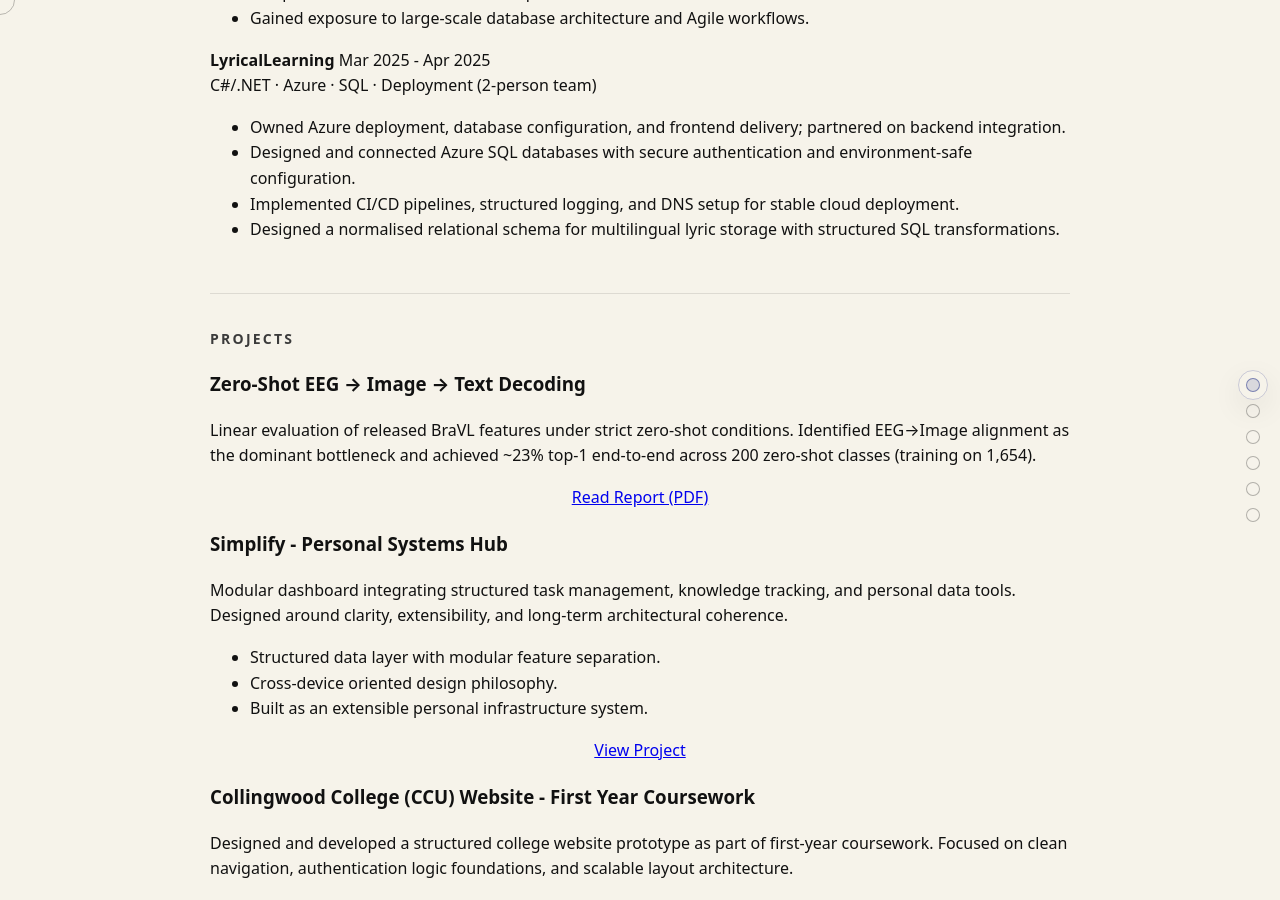
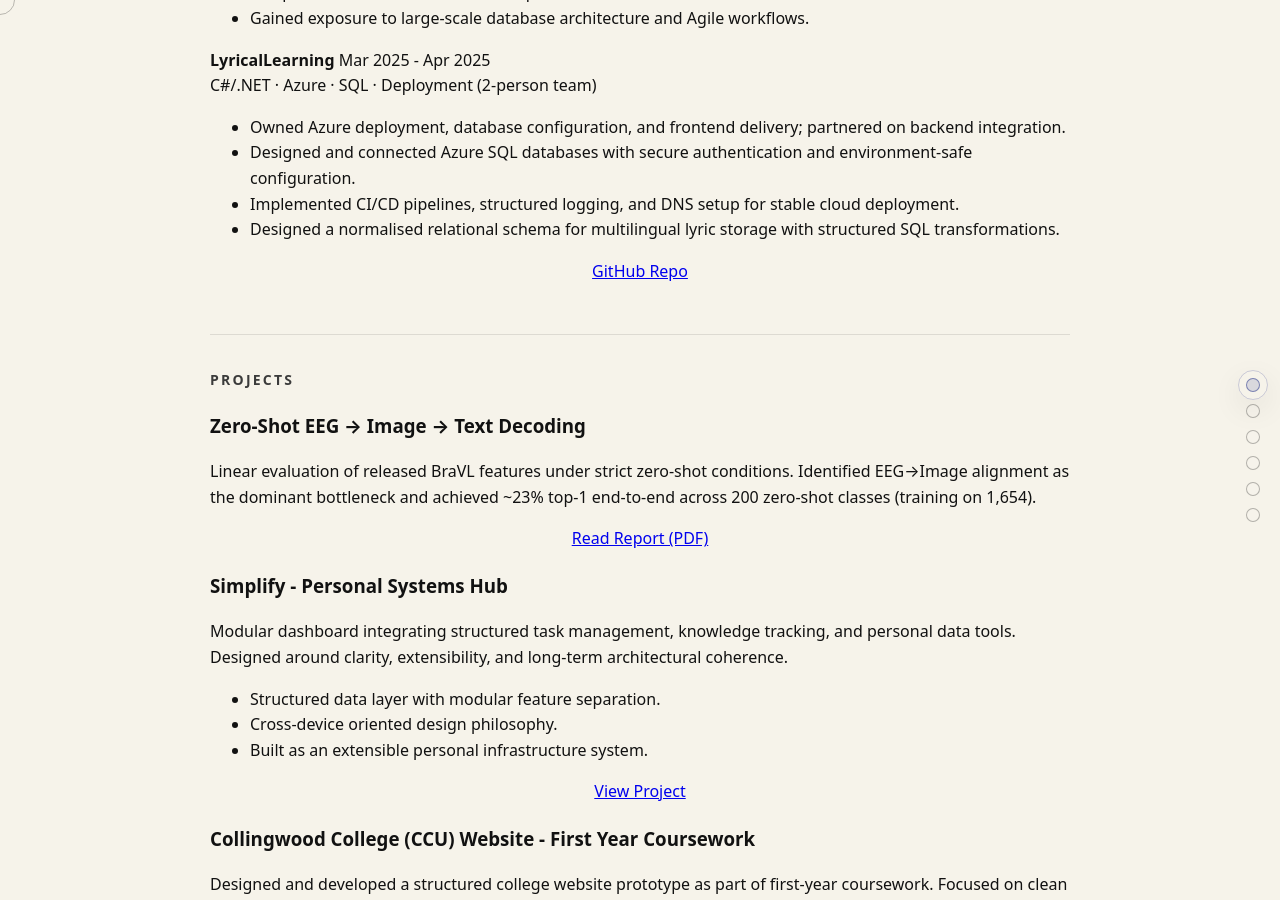
Before and after one commit to Wagz28/Wagz28.github.io, a Jekyll site: the page index.html, which Jekyll copies as it is, in a window 1280 px wide and 900 px high, scrolled down 986 px. Built offline with Jekyll 4.4.1, drawn with Linux system fonts in a browser that asks for light colours.

Commit message:
LyricalLanguageLearning Git Link

```diff
--- a/index.html
+++ b/index.html
@@ -181,8 +181,10 @@
             with structured SQL transformations.
           </li>
         </ul>
+        <p class="project-links">
+            <a href="https://github.com/Wagz28/LyricalLearning">GitHub Repo</a>
+        </p>
       </div>
-
     </section>
 
     <!-- Projects -->
```
